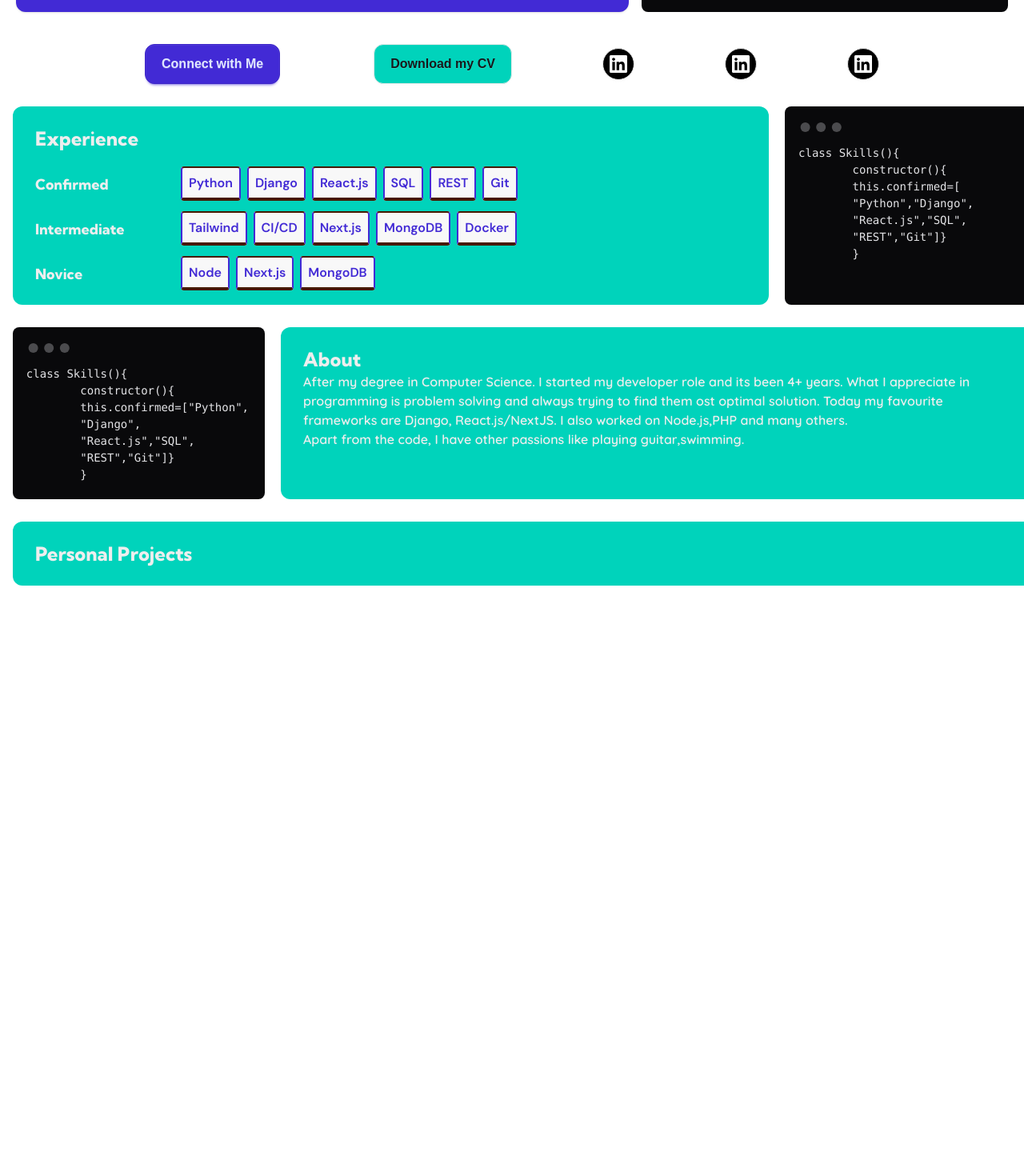
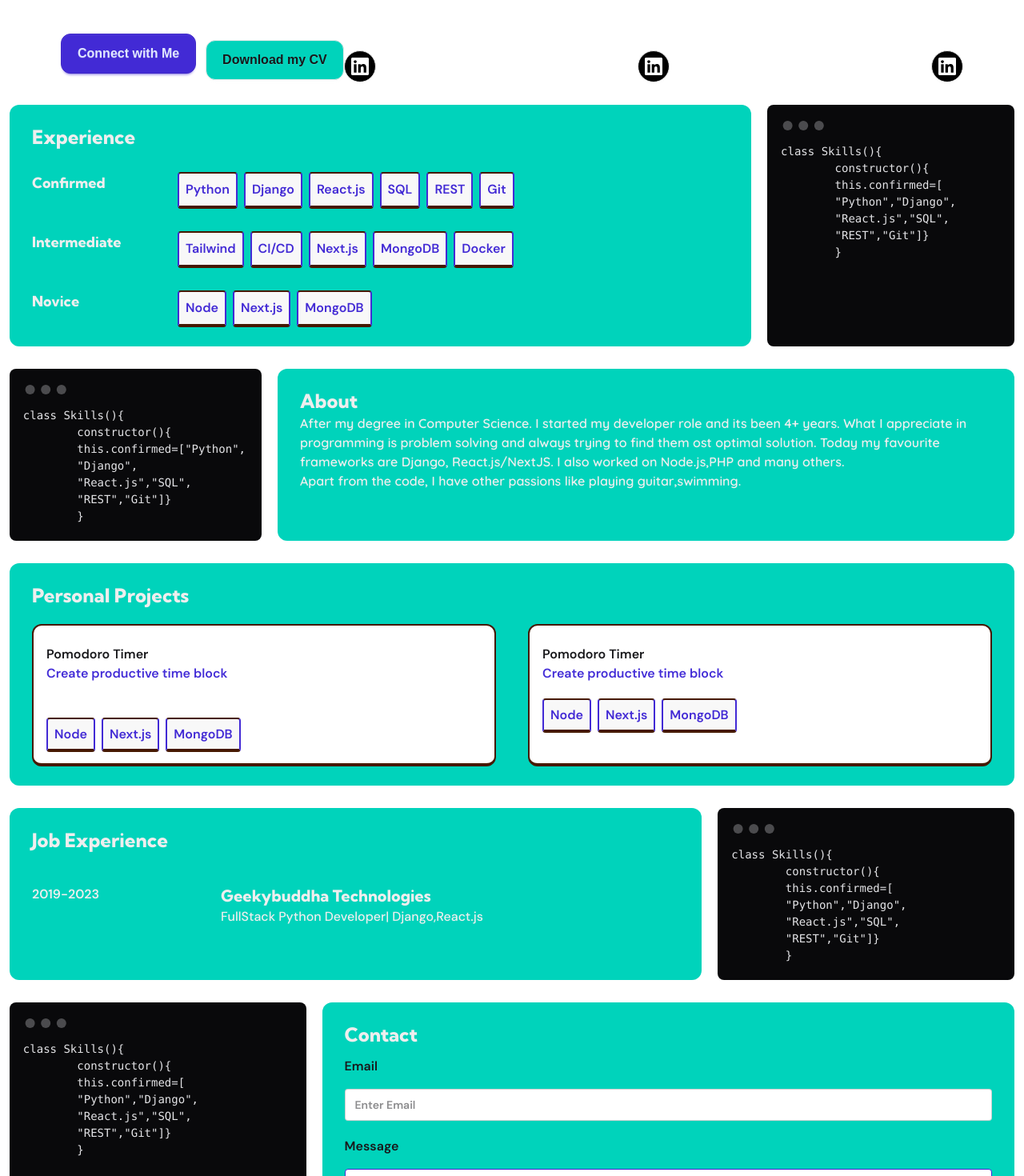
Before and after one commit to adityabohra007/adityabohra007.github.io, a Next.js app: page / in a window 1280 px wide. Shown: the part 240-1710 px from the top of the page at 80% size. Before the commit the page ends 972 px from the top, so only its background shows below. Built offline with nearby package versions, Linux system fonts and the light colour scheme.

Commit message:
Saving before adding email

```diff
--- a/package.json
+++ b/package.json
@@ -9,6 +9,7 @@
     "lint": "next lint"
   },
   "dependencies": {
+    "@emailjs/browser": "^4.4.1",
     "next": "15.3.2",
     "react": "^19.0.0",
     "react-dom": "^19.0.0",
--- a/src/app/page.tsx
+++ b/src/app/page.tsx
@@ -5,7 +5,7 @@ import { FaLinkedin } from "react-icons/fa6";
 export default function Home() {
   return (
     <>
-      <button
+      {/* <button
         className="btn-primary"
         onClick={() => {
           document.documentElement.setAttribute(
@@ -17,51 +17,54 @@ export default function Home() {
         }}
       >
         Toggle
-      </button>
+      </button> */}
       <Landing />
-      <section className=" md:w-6xl justify-evenly  mx-auto px-3 mt-7 flex  items-center">
-        <button className="btn btn-primary  px-5 py-6 rounded-xl text-[16px] ">
+      <section className=" md:w-6xl justify-evenly  mx-auto px-3 mt-7 flex flex-col md:flex-row  items-center">
+        <button className="btn btn-primary  px-5 py-6 rounded-xl text-[16px]  ">
           Connect with Me
         </button>
-        <button className="btn bg-accent ml-3 px-5 py-6 rounded-xl text-[16px] ">
+        <button className="btn bg-accent md:ml-3 mt-4  px-5 py-6 rounded-xl text-[16px] ">
           Download my CV
         </button>
-        <button className="btn btn-circle ml-2 bg-black ">
+        <div className="flex flex-[40%] justify-between mt-8 gap-10">
+          <button className="btn btn-circle  bg-black ">
             <FaLinkedin className="size-25 p-2 " color="white" />
           </button>
-        <button className="btn btn-circle ml-2 bg-black ">
+          <button className="btn btn-circle  bg-black ">
             <FaLinkedin className="size-25 p-2 " color="white" />
           </button>
-        <button className="btn btn-circle ml-2 bg-black ">
+          <button className="btn btn-circle bg-black ">
             <FaLinkedin className="size-25 p-2 " color="white" />
           </button>
+        </div>
       </section>
-      <div className="md:w-7xl m-auto flex flex-col md:flex-row mt-7 gap-5 mx-4">
+      {/* Tech knowledge */}
+      <div className="md:w-7xl mx-auto px-3 flex flex-col md:flex-row mt-7 gap-5 ">
         <section className="px-7 py-6 bg-accent rounded-xl flex-3/4 font-dm-sans font-semibold text-base-300">
           <span className="font-extrabold text-2xl font-kumbha-sans">
             Experience
           </span>
-          <section className="flex mt-7 ">
+          <section className="flex mt-7 flex-col md:flex-row ">
             <span className="w-[150px] font-extrabold text-lg font-kumbha-sans">
               Confirmed
             </span>
-            <div className="flex-1 ml-8">
-              <span className="p-2 bg-base-200 rounded-sm text-primary border-2 border-b-4 border-y-amber-950 shadow-amber-950 ">
+            <div className="flex-1 md:ml-8 flex flex-wrap mt-5 md:mt-0">
+              <span className="p-2 bg-base-200 rounded-sm text-primary border-2 border-b-4 border-y-amber-950 shadow-amber-950 mt-5 md:mt-0 ">
                 Python
               </span>
-              <span className="p-2 bg-base-200 rounded-sm text-primary border-2 border-b-4 border-y-amber-950 shadow-amber-950 ml-2">
+              <span className="p-2 bg-base-200 rounded-sm text-primary border-2 border-b-4 border-y-amber-950 shadow-amber-950 ml-2 mt-5 md:mt-0">
                 Django
               </span>
-              <span className="p-2 bg-base-200 rounded-sm text-primary border-2 border-b-4 border-y-amber-950 shadow-amber-950 ml-2">
+              <span className="p-2 bg-base-200 rounded-sm text-primary border-2 border-b-4 border-y-amber-950 shadow-amber-950 ml-2 mt-5 md:mt-0">
                 React.js
               </span>
-              <span className="p-2 bg-base-200 rounded-sm text-primary border-2 border-b-4 border-y-amber-950 shadow-amber-950 ml-2">
+              <span className="p-2 bg-base-200 rounded-sm text-primary border-2 border-b-4 border-y-amber-950 shadow-amber-950 ml-2 mt-5 md:mt-0">
                 SQL
               </span>
-              <span className="p-2 bg-base-200 rounded-sm text-primary border-2 border-b-4 border-y-amber-950 shadow-amber-950 ml-2">
+              <span className="p-2 bg-base-200 rounded-sm text-primary border-2 border-b-4 border-y-amber-950 shadow-amber-950 ml-2 mt-5 md:mt-0">
                 REST
               </span>
-              <span className="p-2 bg-base-200 rounded-sm text-primary border-2 border-b-4 border-y-amber-950 shadow-amber-950 ml-2">
+              <span className="p-2 bg-base-200 rounded-sm text-primary border-2 border-b-4 border-y-amber-950 shadow-amber-950 ml-2 mt-5 md:mt-0">
                 Git
               </span>
             </div>
@@ -72,36 +75,36 @@ export default function Home() {
             </span>
             {/* <div className="divider"></div> */}
 
-            <div className="flex-1 md:ml-8 mt-5 md:mt-0">
-              <span className="p-2 bg-base-200 rounded-sm text-primary border-2 border-b-4 border-y-amber-950 shadow-amber-950 ">
+            <div className="flex-1 md:ml-8 mt-5 md:mt-0 flex flex-wrap  ">
+              <span className="p-2 bg-base-200 rounded-sm text-primary border-2 border-b-4 border-y-amber-950 shadow-amber-950 mt-5 md:mt-0 ">
                 Tailwind
               </span>
-              <span className="p-2 bg-base-200 rounded-sm text-primary border-2 border-b-4 border-y-amber-950 shadow-amber-950 ml-2">
+              <span className="p-2 bg-base-200 rounded-sm text-primary border-2 border-b-4 border-y-amber-950 shadow-amber-950 ml-2 mt-5 md:mt-0">
                 CI/CD
               </span>
-              <span className="p-2 bg-base-200 rounded-sm text-primary border-2 border-b-4 border-y-amber-950 shadow-amber-950 ml-2">
+              <span className="p-2 bg-base-200 rounded-sm text-primary border-2 border-b-4 border-y-amber-950 shadow-amber-950 ml-2 mt-5 md:mt-0">
                 Next.js
               </span>
-              <span className="p-2 bg-base-200 rounded-sm text-primary border-2 border-b-4 border-y-amber-950 shadow-amber-950 ml-2">
+              <span className="p-2 bg-base-200 rounded-sm text-primary border-2 border-b-4 border-y-amber-950 shadow-amber-950 ml-2 mt-5 md:mt-0">
                 MongoDB
               </span>
-              <span className="p-2 bg-base-200 rounded-sm text-primary border-2 border-b-4 border-y-amber-950 shadow-amber-950 ml-2">
+              <span className="p-2 bg-base-200 rounded-sm text-primary border-2 border-b-4 border-y-amber-950 shadow-amber-950 ml-2 mt-5 md:mt-0">
                 Docker
               </span>
             </div>
           </section>
-          <section className="flex mt-7">
+          <section className="flex mt-7 flex-col md:flex-row">
             <span className="w-[150px]  font-extrabold text-lg font-kumbha-sans">
               Novice
             </span>
-            <div className="flex-1 ml-8">
-              <span className="p-2 bg-base-200 rounded-sm text-primary border-2 border-b-4 border-y-amber-950 shadow-amber-950 ">
+            <div className="flex-1 md:ml-8 flex flex-wrap">
+              <span className="p-2 bg-base-200 rounded-sm text-primary border-2 border-b-4 border-y-amber-950 shadow-amber-950 mt-5 md:mt-0  ">
                 Node
               </span>
-              <span className="p-2 bg-base-200 rounded-sm text-primary border-2 border-b-4 border-y-amber-950 shadow-amber-950 ml-2">
+              <span className="p-2 bg-base-200 rounded-sm text-primary border-2 border-b-4 border-y-amber-950 shadow-amber-950 ml-2 mt-5 md:mt-0">
                 Next.js
               </span>
-              <span className="p-2 bg-base-200 rounded-sm text-primary border-2 border-b-4 border-y-amber-950 shadow-amber-950 ml-2">
+              <span className="p-2 bg-base-200 rounded-sm text-primary border-2 border-b-4 border-y-amber-950 shadow-amber-950 ml-2 mt-5 md:mt-0">
                 MongoDB
               </span>
             </div>
@@ -119,7 +122,7 @@ export default function Home() {
           />
         </section>
       </div>
-      <div className="md:w-7xl mx-4 m-auto flex flex-col md:flex-row mt-7 gap-5">
+      <div className="md:w-7xl  px-3 m-auto flex flex-col md:flex-row mt-7 gap-5">
         <section className="flex-1/4">
           <CodeBox
             code={`class Skills(){
@@ -147,12 +150,108 @@ export default function Home() {
           </p>
         </section>
       </div>
-      <div className="md:w-7xl m-auto flex mt-7 gap-5 mx-4">
+      <div className="md:w-7xl mx-auto px-3 flex mt-7 gap-5 ">
         <section className="px-7 py-6 bg-accent rounded-xl flex-1 font-dm-sans font-semibold text-base-300">
           <span className="font-extrabold text-2xl font-kumbha-sans">
             Personal Projects
           </span>
-          <div></div>
+          <div className="flex flex-col md:flex-row mt-5 justify-around gap-10 ">
+            <div className=" flex-1/2 bg-base-100 text-indigo-700 rounded-xl border-amber-950 border-2 border-b-4 px-4 py-6">
+              <p className="text-zinc-900">Pomodoro Timer</p>
+              <span>Create productive time block </span>
+              <div className="flex-1  mt-13">
+                <span className="p-2 bg-base-200 rounded-sm text-primary border-2 border-b-4 border-y-amber-950 shadow-amber-950 ">
+                  Node
+                </span>
+                <span className="p-2 bg-base-200 rounded-sm text-primary border-2 border-b-4 border-y-amber-950 shadow-amber-950 ml-2">
+                  Next.js
+                </span>
+                <span className="p-2 bg-base-200 rounded-sm text-primary border-2 border-b-4 border-y-amber-950 shadow-amber-950 ml-2">
+                  MongoDB
+                </span>
+              </div>
+            </div>
+            <div className="flex-1/2 bg-base-100 text-indigo-700 rounded-xl border-amber-950 border-2 border-b-4 px-4 py-6">
+              <p className="text-zinc-900">Pomodoro Timer</p>
+              <span>Create productive time block </span>
+              <div className="flex-1  mt-7">
+                <span className="p-2 bg-base-200 rounded-sm text-primary border-2 border-b-4 border-y-amber-950 shadow-amber-950 ">
+                  Node
+                </span>
+                <span className="p-2 bg-base-200 rounded-sm text-primary border-2 border-b-4 border-y-amber-950 shadow-amber-950 ml-2">
+                  Next.js
+                </span>
+                <span className="p-2 bg-base-200 rounded-sm text-primary border-2 border-b-4 border-y-amber-950 shadow-amber-950 ml-2">
+                  MongoDB
+                </span>
+              </div>
+            </div>
+          </div>
+        </section>
+      </div>
+      {/* Experience */}
+      <div className="md:w-7xl mx-auto px-3 flex flex-col md:flex-row mt-7 gap-5 mb-5">
+        <section className="px-7 py-6 bg-accent rounded-xl font-dm-sans font-semibold text-base-300 flex-[70%] ">
+          <span className="font-extrabold text-2xl font-kumbha-sans">
+            Job Experience
+          </span>
+          <div className="flex gap-10 mt-10">
+            <span className="flex-[20%]">2019-2023</span>
+            <div className="flex-2/3">
+              <p className="font-kumbha-sans font-extrabold text-xl">
+                Geekybuddha Technologies
+              </p>
+              <span className="font-medium">
+                FullStack Python Developer| Django,React.js
+              </span>
+            </div>
+          </div>
+        </section>
+        <section className="flex-[30%]">
+          <CodeBox
+            code={`class Skills(){
+          constructor(){
+          this.confirmed=[
+          "Python","Django",
+          "React.js","SQL",
+          "REST","Git"]}
+          }`}
+          />
+        </section>
+      </div>
+      {/* Contact */}
+      <div className="md:w-7xl mx-auto px-3 flex-col md:flex-row flex mt-7 gap-5 mb-5">
+        <section className="flex-[30%]">
+          <CodeBox
+            code={`class Skills(){
+          constructor(){
+          this.confirmed=[
+          "Python","Django",
+          "React.js","SQL",
+          "REST","Git"]}
+          }`}
+          />
+        </section>
+        <section className="px-7 py-6 bg-accent rounded-xl font-dm-sans font-semibold text-base-300 flex-[70%] flex-col md:flex-row ">
+          <span className="font-extrabold text-2xl font-kumbha-sans">
+            Contact
+          </span>
+          <form className="flex flex-col mt-3 text-base-content">
+            <label className="mb-4">Email</label>
+            <input
+              type="text"
+              placeholder="Enter Email"
+              className="input mb-5 w-full"
+            />
+            <label className="mb-4">Message</label>
+            <textarea
+              onChange={() => {}}
+              className="textarea textarea-primary w-full"
+            ></textarea>
+            <button className="btn btn-info self-end mt-4 w-[100px] ">
+              Send
+            </button>
+          </form>
         </section>
       </div>
     </>
--- /dev/null
+++ b/src/components/Email.tsx
@@ -0,0 +1,35 @@
+import React, { useRef } from "react";
+import emailjs from "@emailjs/browser";
+
+export const ContactUs = () => {
+  const form = useRef();
+
+  const sendEmail = (e) => {
+    e.preventDefault();
+
+    emailjs
+      .sendForm("YOUR_SERVICE_ID", "YOUR_TEMPLATE_ID", form.current, {
+        publicKey: "YOUR_PUBLIC_KEY",
+      })
+      .then(
+        () => {
+          console.log("SUCCESS!");
+        },
+        (error) => {
+          console.log("FAILED...", error.text);
+        }
+      );
+  };
+
+  return (
+    <form ref={form} onSubmit={sendEmail}>
+      <label>Name</label>
+      <input type="text" name="user_name" />
+      <label>Email</label>
+      <input type="email" name="user_email" />
+      <label>Message</label>
+      <textarea name="message" />
+      <input type="submit" value="Send" />
+    </form>
+  );
+};
```
Also changed, not shown: 1 other file (tests, documents, lock files or other folders). Lines whose indentation alone changed are shown as unchanged.
